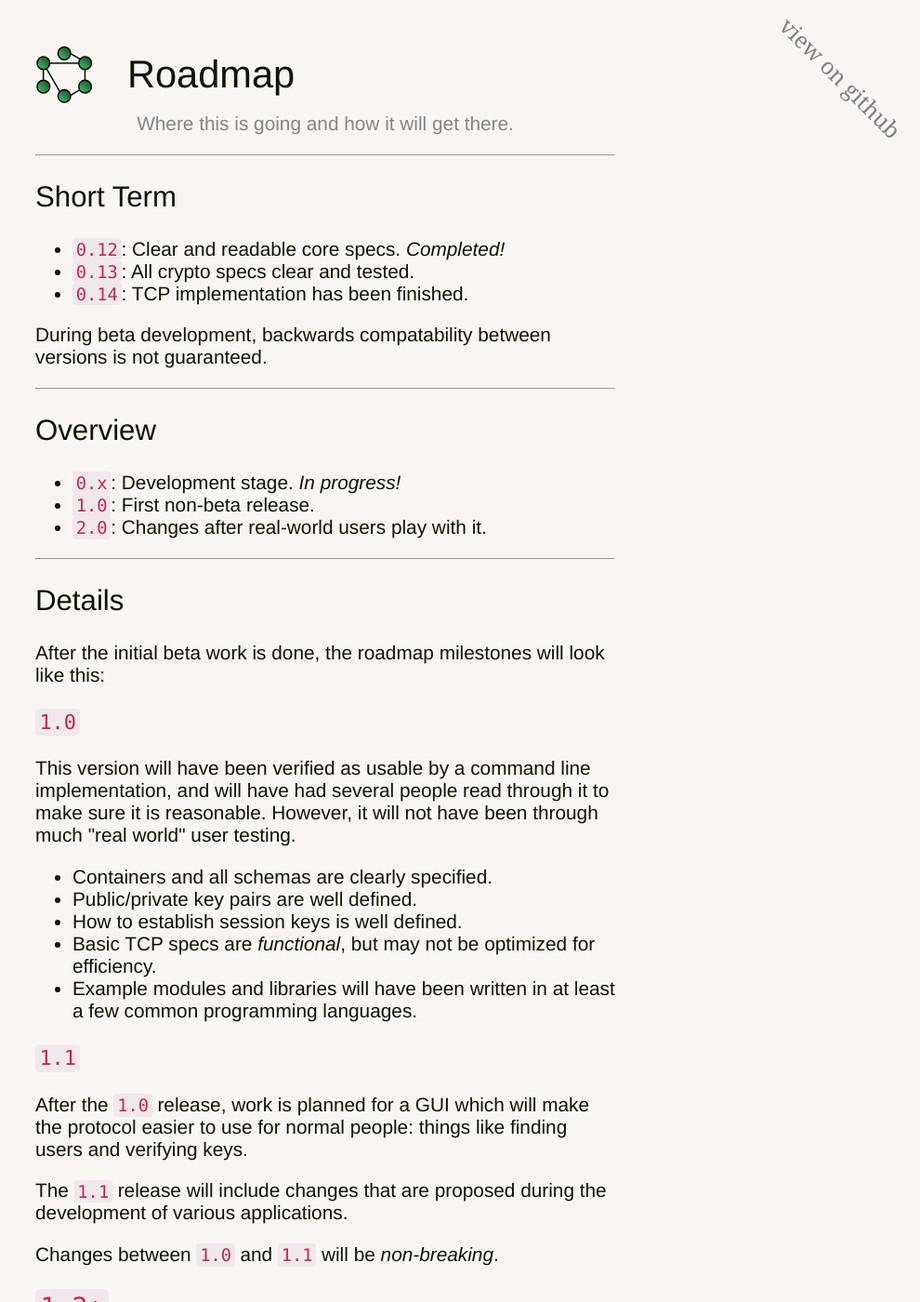
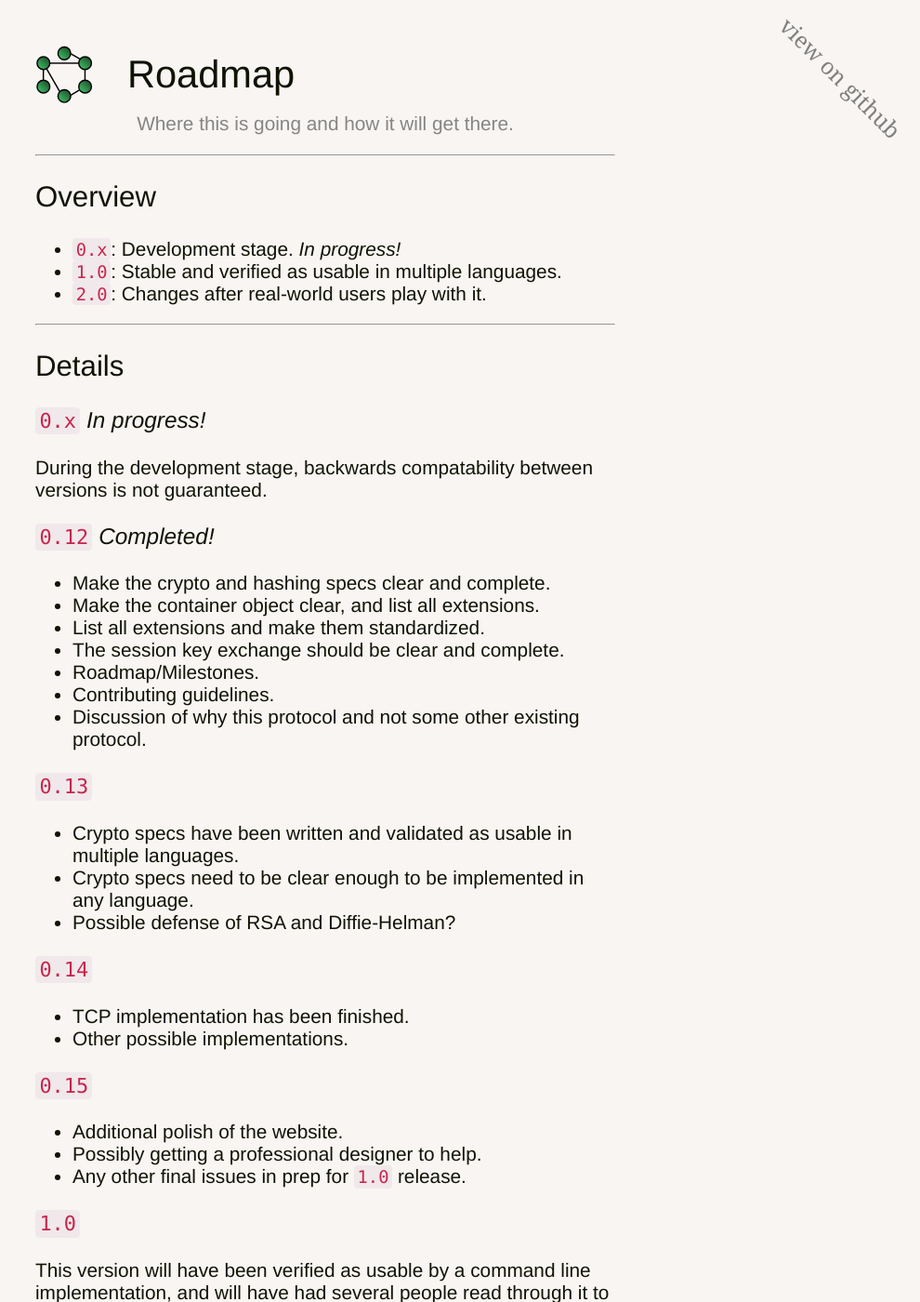
Before and after one commit to sdmp/sdmp.github.io, a Jekyll site: the page built from roadmap/index.md, in a window 1280 px wide and 1400 px high. Shown: the whole window at 93% size, without its empty margins (290-1280 px from the left). Built offline with Jekyll 4.4.1, drawn with Linux system fonts in a browser that asks for light colours.

Commit message:
Tweaks to roadmap to make it clearer and better.

```diff
--- a/roadmap/index.md
+++ b/roadmap/index.md
@@ -5,29 +5,47 @@ subtitle: Where this is going and how it will get there.
 ---
 
 
-## Short Term
-
-* `0.12`: Clear and readable core specs. *Completed!*
-* `0.13`: All crypto specs clear and tested.
-* `0.14`: TCP implementation has been finished.
-
-During beta development, backwards compatability
-between versions is not guaranteed.
-
----
-
 ## Overview
 
 * `0.x`: Development stage. *In progress!*
-* `1.0`: First non-beta release.
+* `1.0`: Stable and verified as usable in multiple languages.
 * `2.0`: Changes after real-world users play with it.
 
 ---
 
 ## Details
 
-After the initial beta work is done, the roadmap milestones
-will look like this:
+### `0.x` *In progress!*
+
+During the development stage, backwards compatability
+between versions is not guaranteed.
+
+### `0.12` *Completed!*
+
+* Make the crypto and hashing specs clear and complete.
+* Make the container object clear, and list all extensions.
+* List all extensions and make them standardized.
+* The session key exchange should be clear and complete.
+* Roadmap/Milestones.
+* Contributing guidelines.
+* Discussion of why this protocol and not some other existing protocol.
+
+### `0.13`
+
+* Crypto specs have been written and validated as usable in multiple languages.
+* Crypto specs need to be clear enough to be implemented in any language.
+* Possible defense of RSA and Diffie-Helman?
+
+### `0.14`
+
+* TCP implementation has been finished.
+* Other possible implementations.
+
+### `0.15`
+
+* Additional polish of the website.
+* Possibly getting a professional designer to help.
+* Any other final issues in prep for `1.0` release.
 
 ### `1.0`
 
```
